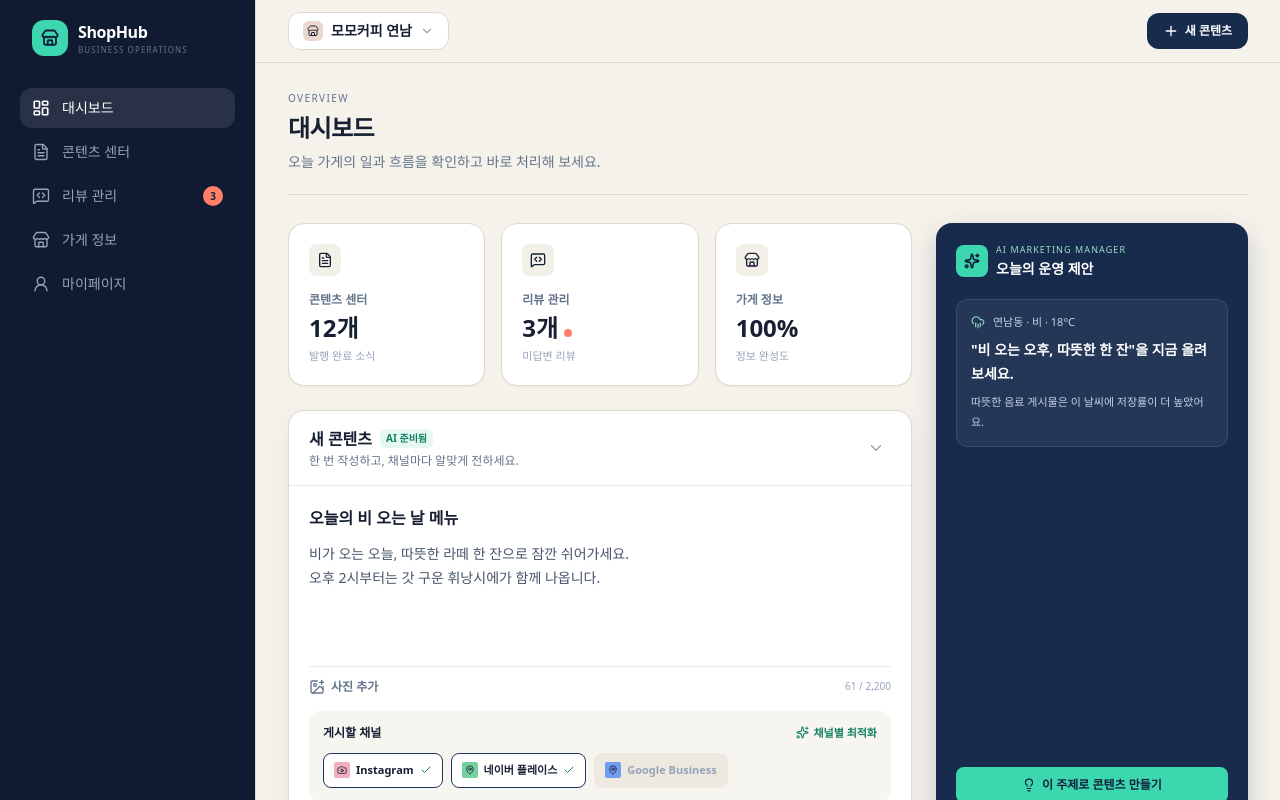
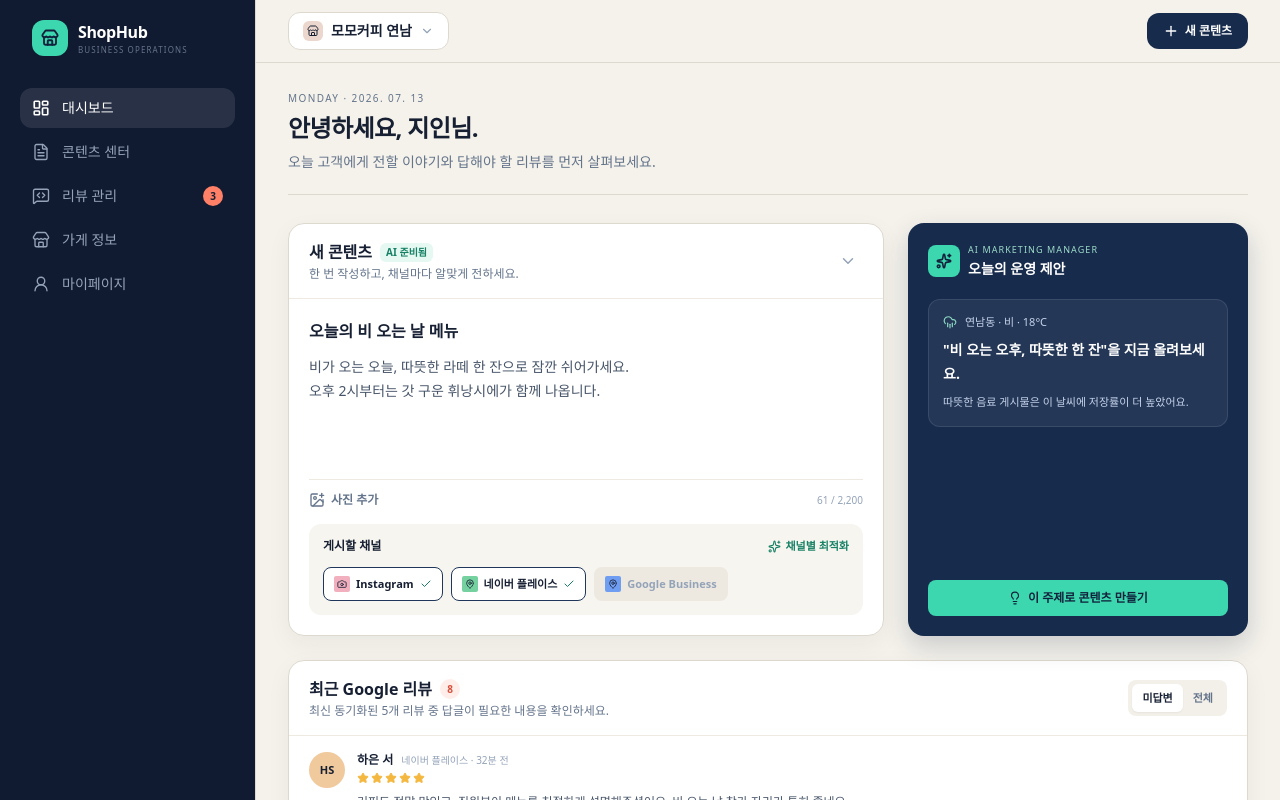
Before and after one commit to 2026HackathonTeam12/ShopHub_FE, a React (Vite) app: page /dashboard in a window 1280 px wide. Shown: the top 800 px of the page. Built offline with nearby package versions, Linux system fonts and the light colour scheme.

Commit message:
feat :: remove some sections and add new sections

```diff
--- a/src/features/dashboard/pages/DashboardPage.tsx
+++ b/src/features/dashboard/pages/DashboardPage.tsx
@@ -1,66 +1,32 @@
-import { FileText, MessageSquareCode, Store } from "lucide-react"
+import React from "react"
+import { ArrowRightIcon, ClipboardCheckIcon, MessageSquareTextIcon } from "lucide-react"
+import { AIRecommendation } from "../components/AIRecommendation"
 import { PageHeader } from "../../../components/common/PageHeader"
-import { AIRecommendation } from "../components/AIRecommendation"
 import { ContentComposer } from "../../content/components/ContentComposer"
-
+import { ReviewInbox } from "../../../components/common/ReviewInbox"
 type DashboardPageProps = {
-    onNavigate: (label: string) => void
+    onNavigate: (view: string) => void
     onCompose: () => void
 }
-
 export function DashboardPage({ onNavigate, onCompose }: DashboardPageProps) {
     return (
         <>
             <PageHeader
-                eyebrow="Overview"
-                title="대시보드"
-                description="오늘 가게의 일과 흐름을 확인하고 바로 처리해 보세요."
+                eyebrow="Monday · 2026. 07. 13"
+                title="안녕하세요, 지인님."
+                description="오늘 고객에게 전할 이야기와 답해야 할 리뷰를 먼저 살펴보세요."
             />
-            <div className="grid gap-6 lg:grid-cols-[2fr_1fr]">
+            <div className="grid gap-6 xl:grid-cols-[minmax(0,1.45fr)_340px]">
                 <div className="space-y-6">
-                    <section className="grid gap-4 sm:grid-cols-3">
-                        {[
-                            { label: "콘텐츠 센터", count: "12개", icon: FileText, text: "발행 완료 소식" },
-                            {
-                                label: "리뷰 관리",
-                                count: "3개",
-                                icon: MessageSquareCode,
-                                text: "미답변 리뷰",
-                                alert: true,
-                            },
-                            { label: "가게 정보", count: "100%", icon: Store, text: "정보 완성도" },
-                        ].map((card) => {
-                            const Icon = card.icon
-                            return (
-                                <button
-                                    key={card.label}
-                                    type="button"
-                                    onClick={() => onNavigate(card.label)}
-                                    className="flex flex-col rounded-2xl border border-[#ded9cf] bg-white p-5 text-left transition-all hover:border-slate-400 shadow-sm"
-                                >
-                                    <span
-                                        className={`flex h-8 w-8 items-center justify-center rounded-lg bg-[#f3f0e9] text-[#172033]`}
-                                    >
-                                        <Icon size={16} />
-                                    </span>
-                                    <span className="mt-4 text-xs font-bold text-slate-500">{card.label}</span>
-                                    <span className="mt-1 flex items-baseline gap-1.5">
-                                        <span className="text-2xl font-extrabold text-[#172033]">{card.count}</span>
-                                        {card.alert && <span className="h-2 w-2 rounded-full bg-[#ff8067]" />}
-                                    </span>
-                                    <span className="mt-1 text-[11px] text-slate-400">{card.text}</span>
-                                </button>
-                            )
-                        })}
-                    </section>
-
                     <ContentComposer />
                 </div>
-
-                <div>
+                <aside className="space-y-6">
                     <AIRecommendation onCompose={onCompose} />
-                </div>
+                </aside>
             </div>
+            <section className="mt-6">
+                <ReviewInbox />
+            </section>
         </>
     )
 }
```
